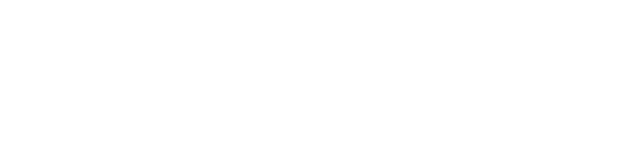
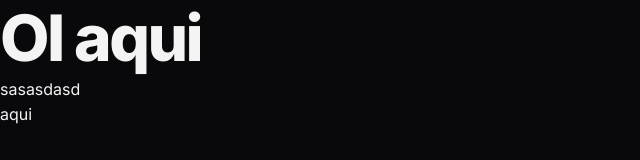
Before and after one commit to KewenSantiago/Zingen-PlataformaDeKaraoke, a plain HTML site: page index.html in a window 1280 px wide. Shown: the whole page, without its empty margins (0-640 px from the left). Drawn offline with Linux system fonts and the light colour scheme.

Commit message:
Definição - variáveis CSS

```diff
--- a/index.html
+++ b/index.html
@@ -1,12 +1,21 @@
 <!DOCTYPE html>
 <html lang="pt-BR">
 <head>
+  <link rel="preconnect" href="https://fonts.googleapis.com">
+<link rel="preconnect" href="https://fonts.gstatic.com" crossorigin>
+
+
   <meta charset="UTF-8">
   <meta name="viewport" content="width=device-width, initial-scale=1.0">
   <title>Zigen - Karaokê</title>
+
   <link rel="stylesheet" href="styles/index.css">
+
+  <link href="https://fonts.googleapis.com/css2?family=Inter:ital,opsz,wght@0,14..32,100..900;1,14..32,100..900&display=swap" rel="stylesheet">
 </head>
 <body>
-
+  <h1>OI aqui</h1>
+  <p> sasasdasd</p>
+  <strong>aqui</strong>
 </body>
 </html>
--- a/styles/global.css
+++ b/styles/global.css
@@ -0,0 +1,85 @@
+*,
+*::before,
+*::after {
+  box-sizing: border-box;
+}
+
+* {
+  margin: 0;
+  padding: 0;
+  font: inherit;
+
+  -webkit-font-smoothing: antialiased;
+  -moz-osx-font-smoothing: grayscale;
+}
+
+:root {
+  --bg-color: #09090B;
+  --surface-color: #18181B;
+  --stroke-color: #27272A;
+  --text-color-primary: #F4F4F5;
+  --text-color-secondary: #A1A1AA;
+  --brand-color-primary: #F7B733;
+  --brand-color-secondary: #FC4A1A;
+
+  --ff-sans: 'Inter', system-ui, sans-serif;
+  --fw-base: 400;
+  --fw-md: 500;
+  --fw-bold: 800;
+
+  --fs-sm: 0.875rem;
+  --fs-base: 1rem;
+  --fs-lg: 1.25rem;
+  --fs-xl: 1.5rem;
+  --fs-2xl: 2.5rem;
+}
+
+html {
+  font-family: var(--ff-sans);
+  font-weight: var(--fw-base);
+  font-size: var(--fs-base);
+  line-height: 1.6;
+  color: var(--text-color-primary)
+}
+
+body {
+  background-color: var(--bg-color);
+}
+
+h1,
+h2,
+h3 {
+  line-height: 1.2;
+  color: var(--text-color-primary);
+  font-weight: var(--fw-bold);
+  letter-spacing: -0.04em;
+}
+
+h1 {
+  font-size: var(--fs-2xl);
+}
+
+h2 {
+  font-size: var(--fs-xl);
+}
+
+h3 {
+  font-size: var(--fs-lg);
+}
+
+a {
+  text-decoration: none;
+  color: inherit;
+}
+
+ul[role="list"] {
+  list-style: none;
+}
+
+@media (width >=80em) {
+  :root {
+    --fs-lg: 2rem;
+    --fs-xl: 3rem;
+    --fs-2xl: 4rem;
+  }
+}
```
